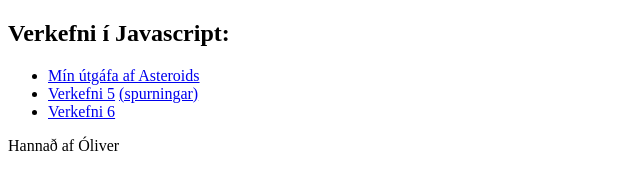
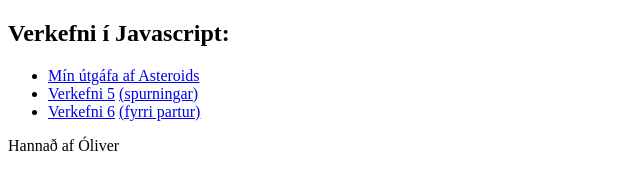
Before and after one commit to OliverMani/JS, a plain HTML site: page docs/index.html in a window 1280 px wide. Shown: the whole page, without its empty margins (0-640 px from the left). Drawn offline with Linux system fonts and the light colour scheme.

Commit message:
Update index.html

```diff
--- a/docs/index.html
+++ b/docs/index.html
@@ -8,7 +8,7 @@
 	<ul>
 		<li><a href="game/">Mín útgáfa af Asteroids</a></li>
 		<li><a href="DOM/">Verkefni 5</a> <a href="https://github.com/OliverMani/JS/blob/master/Verkefni5.md">(spurningar)</a></li>
-		<li><a href="Slider/">Verkefni 6</a></li>
+		<li><a href="Slider/">Verkefni 6</a> <a href="https://github.com/OliverMani/JS/tree/master/docs/Slider/fyrsti_partur">(fyrri partur)</a></li>
 	</ul>
 	<footer>
 		Hannað af Óliver
```
